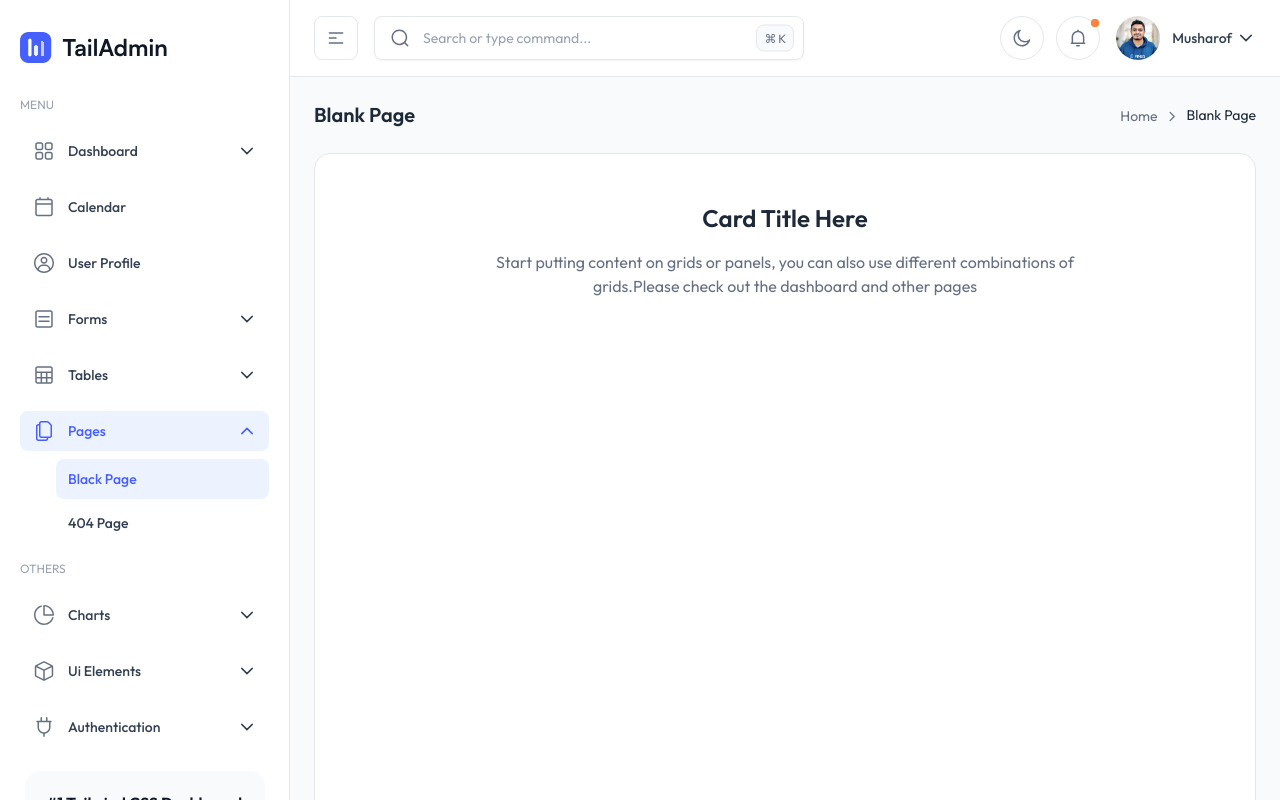
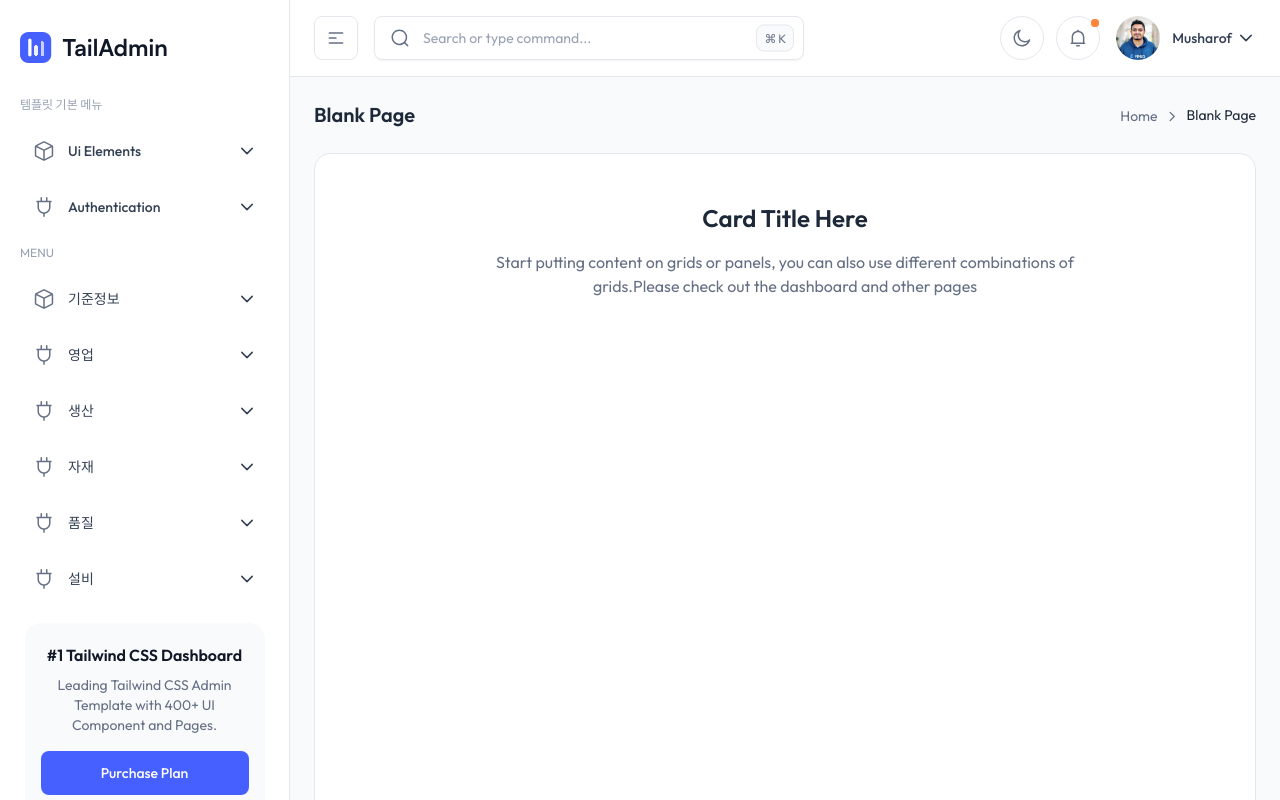
Before and after one commit to woong254/TEAM3-MES-Makgeolli, a Vue app in the folder client/: page /blank in a window 1280 px wide. Shown: the top 800 px of the page. Built offline with nearby package versions, Linux system fonts and the light colour scheme; what vue3-apexcharts would draw is missing.

Commit message:
박봉근/사이드바 정보 수정/25.09.29

```diff
--- a/client/src/components/layout/AppSidebar.vue
+++ b/client/src/components/layout/AppSidebar.vue
@@ -216,18 +216,8 @@ import { ref, computed } from "vue";
 import { useRoute } from "vue-router";
 
 import {
-  GridIcon,
-  CalenderIcon,
-  UserCircleIcon,
-  ChatIcon,
-  MailIcon,
-  DocsIcon,
-  PieChartIcon,
   ChevronDownIcon,
   HorizontalDots,
-  PageIcon,
-  TableIcon,
-  ListIcon,
   PlugInIcon,
 } from "../../icons";
 import SidebarWidget from "./SidebarWidget.vue";
@@ -239,62 +229,17 @@ const route = useRoute();
 const { isExpanded, isMobileOpen, isHovered, openSubmenu } = useSidebar();
 
 const menuGroups = [
+  // 템플릿 기본 메뉴 (다 만들고 삭제할 것)
   {
-    title: "Menu",
+    title: "템플릿 기본 메뉴",
     items: [
-      {
-        icon: GridIcon,
-        name: "Dashboard",
-        subItems: [{ name: "Ecommerce", path: "/", pro: false }],
-      },
-      {
-        icon: CalenderIcon,
-        name: "Calendar",
-        path: "/calendar",
-      },
-      {
-        icon: UserCircleIcon,
-        name: "User Profile",
-        path: "/profile",
-      },
-
-      {
-        name: "Forms",
-        icon: ListIcon,
-        subItems: [
-          { name: "Form Elements", path: "/form-elements", pro: false },
-        ],
-      },
-      {
-        name: "Tables",
-        icon: TableIcon,
-        subItems: [{ name: "Basic Tables", path: "/basic-tables", pro: false }],
-      },
-      {
-        name: "Pages",
-        icon: PageIcon,
-        subItems: [
-          { name: "Black Page", path: "/blank", pro: false },
-          { name: "404 Page", path: "/error-404", pro: false },
-        ],
-      },
-    ],
-  },
-  {
-    title: "Others",
-    items: [
-      {
-        icon: PieChartIcon,
-        name: "Charts",
-        subItems: [
-          { name: "Line Chart", path: "/line-chart", pro: false },
-          { name: "Bar Chart", path: "/bar-chart", pro: false },
-        ],
-      },
       {
         icon: BoxCubeIcon,
         name: "Ui Elements",
         subItems: [
+          { name: "Ecommerce", path: "/", pro: false },
+          { name: "404 Page", path: "/error-404", pro: false },
+          { name: "Bar Chart", path: "/bar-chart", pro: false },
           { name: "Alerts", path: "/alerts", pro: false },
           { name: "Avatars", path: "/avatars", pro: false },
           { name: "Badge", path: "/badge", pro: false },
@@ -311,7 +256,66 @@ const menuGroups = [
           { name: "Signup", path: "/signup", pro: false },
         ],
       },
-      // ... Add other menu items here
+    ],
+  },
+  {
+    title: "Menu",
+    items: [
+      {
+        icon: BoxCubeIcon,
+        name: "기준정보",
+        subItems: [
+          { name: "Ecommerce", path: "/", pro: false },
+          { name: "404 Page", path: "/error-404", pro: false },
+          { name: "Bar Chart", path: "/bar-chart", pro: false },
+          { name: "Alerts", path: "/alerts", pro: false },
+          { name: "Avatars", path: "/avatars", pro: false },
+          { name: "Badge", path: "/badge", pro: false },
+          { name: "Buttons", path: "/buttons", pro: false },
+          { name: "Images", path: "/images", pro: false },
+          { name: "Videos", path: "/videos", pro: false },
+        ],
+      },
+      {
+        icon: PlugInIcon,
+        name: "영업",
+        subItems: [
+          { name: "Signin", path: "/signin", pro: false },
+          { name: "Signup", path: "/signup", pro: false },
+        ],
+      },
+      {
+        icon: PlugInIcon,
+        name: "생산",
+        subItems: [
+          { name: "Signin", path: "/signin", pro: false },
+          { name: "Signup", path: "/signup", pro: false },
+        ],
+      },
+      {
+        icon: PlugInIcon,
+        name: "자재",
+        subItems: [
+          { name: "Signin", path: "/signin", pro: false },
+          { name: "Signup", path: "/signup", pro: false },
+        ],
+      },
+      {
+        icon: PlugInIcon,
+        name: "품질",
+        subItems: [
+          { name: "Signin", path: "/signin", pro: false },
+          { name: "Signup", path: "/signup", pro: false },
+        ],
+      },
+      {
+        icon: PlugInIcon,
+        name: "설비",
+        subItems: [
+          { name: "Signin", path: "/signin", pro: false },
+          { name: "Signup", path: "/signup", pro: false },
+        ],
+      },
     ],
   },
 ];
```
